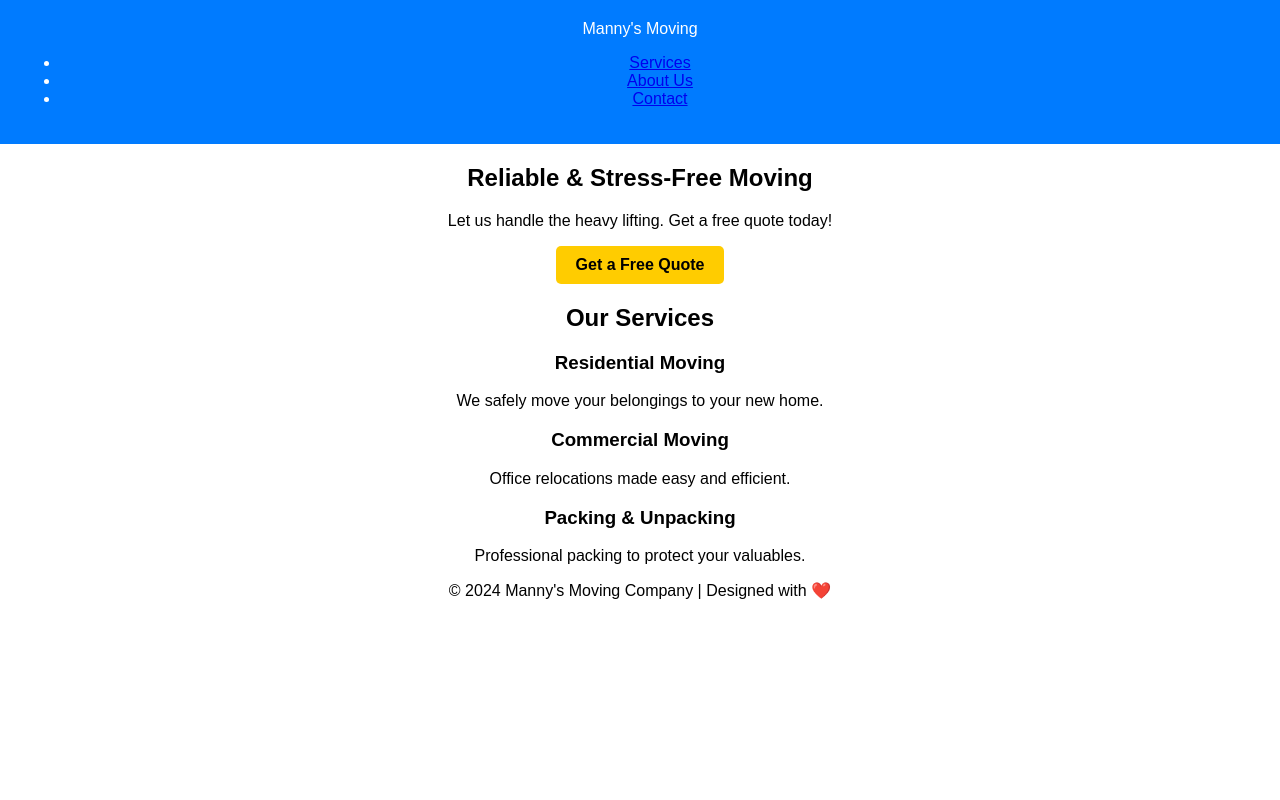
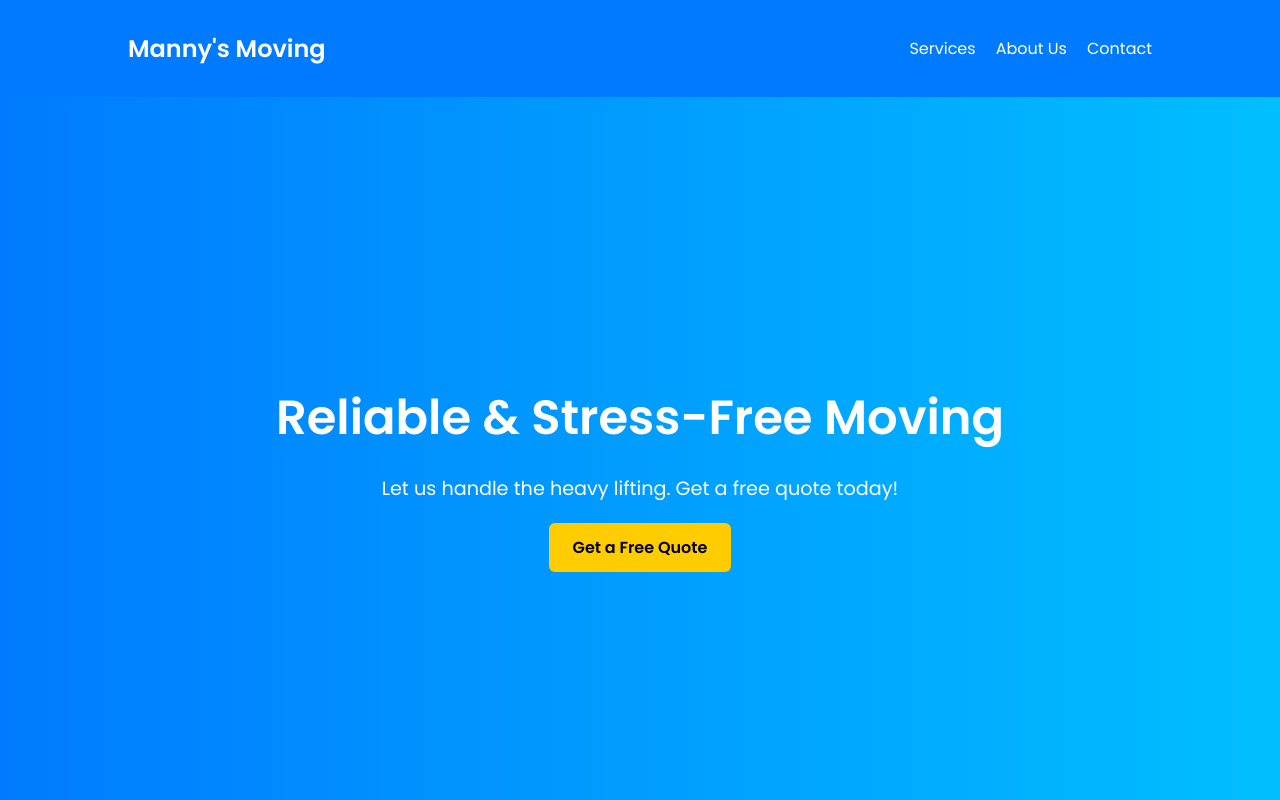
Before and after one commit to Simba000/moving-company-website, a plain HTML site: page index.html in a window 1280 px wide. Shown: the top 800 px of the page. Drawn offline with Linux system fonts and the light colour scheme.

Commit message:
Update styles.css

```diff
--- a/styles.css
+++ b/styles.css
@@ -1,22 +1,116 @@
+/* General Styling */
 body {
-    font-family: Arial, sans-serif;
-    text-align: center;
+    font-family: 'Poppins', sans-serif;
     margin: 0;
     padding: 0;
+    background-color: #f8f9fa;
+    color: #333;
 }
 
-header {
+/* Navbar */
+nav {
+    display: flex;
+    justify-content: space-between;
+    align-items: center;
+    padding: 20px 10%;
     background-color: #007bff;
+}
+
+.logo {
+    font-size: 24px;
+    font-weight: bold;
     color: white;
-    padding: 20px;
+}
+
+.nav-links {
+    list-style: none;
+    display: flex;
+    gap: 20px;
+}
+
+.nav-links li a {
+    text-decoration: none;
+    color: white;
+    font-weight: 500;
+    transition: 0.3s;
+}
+
+.nav-links li a:hover {
+    color: #ffcc00;
+}
+
+/* Hero Section */
+.hero {
+    height: 90vh;
+    background: linear-gradient(to right, #007bff, #00bfff);
+    display: flex;
+    align-items: center;
+    justify-content: center;
+    text-align: center;
+    color: white;
+    padding: 0 20px;
+}
+
+.hero h1 {
+    font-size: 3rem;
+    margin-bottom: 10px;
+}
+
+.hero p {
+    font-size: 1.2rem;
+    margin-bottom: 20px;
 }
 
 .cta-button {
     display: inline-block;
-    padding: 10px 20px;
+    padding: 12px 24px;
     background-color: #ffcc00;
+    color: black;
+    font-size: 1rem;
+    font-weight: bold;
     text-decoration: none;
-    color: black;
-    font-weight: bold;
-    border-radius: 5px;
+    border-radius: 6px;
+    transition: all 0.3s ease;
 }
+
+.cta-button:hover {
+    background-color: #ffaa00;
+    transform: scale(1.05);
+}
+
+/* Services Section */
+#services {
+    padding: 60px 10%;
+    text-align: center;
+    background: white;
+}
+
+.service-cards {
+    display: flex;
+    justify-content: center;
+    gap: 20px;
+    margin-top: 20px;
+}
+
+.card {
+    background: #007bff;
+    padding: 20px;
+    border-radius: 8px;
+    width: 250px;
+    color: white;
+    transition: 0.3s;
+}
+
+.card:hover {
+    transform: translateY(-5px);
+    box-shadow: 0 5px 15px rgba(0, 0, 0, 0.2);
+}
+
+/* Footer */
+footer {
+    text-align: center;
+    padding: 20px;
+    background-color: #333;
+    color: white;
+    margin-top: 40px;
+}
```
